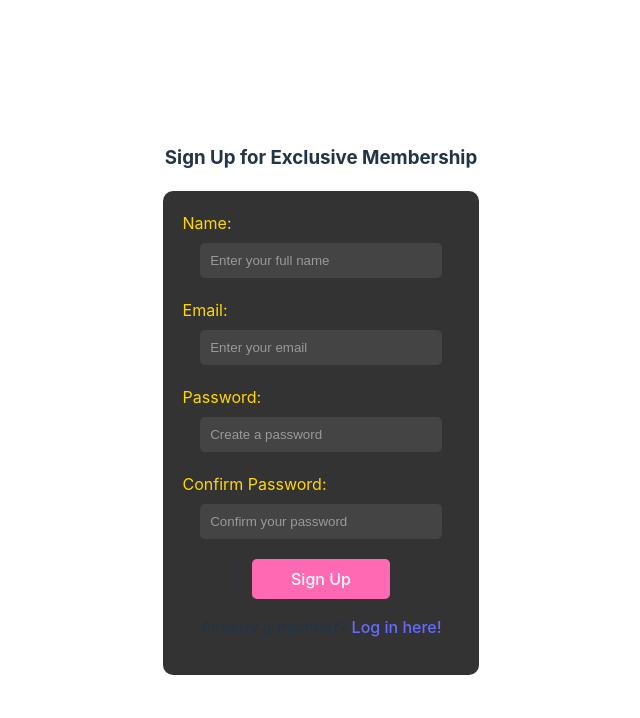
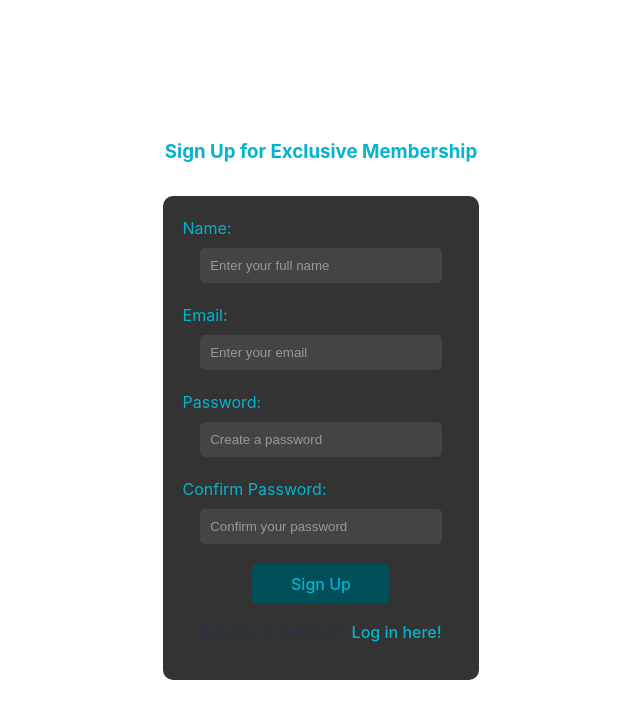
Before and after one commit to mateoavalose/EngineeringProject-III, a React (Vite) app: page /signup in a window 1280 px wide. Shown: the top 718 px of the page, without its empty margins (319-959 px from the left). Built offline with nearby package versions, Linux system fonts and the light colour scheme.

Commit message:
Changed colors to match the mockups

```diff
--- a/src/App.css
+++ b/src/App.css
@@ -25,6 +25,10 @@
   border-radius: 10px;
   box-shadow: 0 4px 8px rgba(0, 0, 0, 0.3);
 }
+.login h3 {
+  color: #004E59;
+  background-color: #03B4CE;
+}
 .login input {
   width:80%;
   margin: 10px 0;
@@ -35,19 +39,20 @@
 .login button {
   width: 50%;
   padding: 10px;
-  background-color: #FF69B4;
-  color: white;
+  background-color: #004E59;
+  color: #03B4CE;
   border: none;
   border-radius: 5px;
   cursor: pointer;
 }
 .login button:hover {
-  background-color: #ff85c1;
+  background-color: #03B4CE;
+  color: #004E59;
 }
-a {
-  color: #FF69B4;
+.login a {
+  color: #03B4CE ;
 }
-a:hover {
+.login a:hover {
   text-decoration: underline;
 }
 .loggedIn {
@@ -56,7 +61,7 @@ a:hover {
   margin-bottom: 50px;
 }
 .loggedIn h2 {
-  color: #FF69B4;
+  color: #004E59;
   margin-bottom: 30px;
   align-self: center;
 }
@@ -77,20 +82,23 @@ a:hover {
 .loggedIn button {
   width: 100%;
   padding: 10px;
-  background-color: #FF69B4;
-  color: white;
+  background-color: #004E59;
+  color: #03B4CE;
   border: none;
   border-radius: 5px;
   cursor: pointer;
 }
-@media (max-width: 900px) {
-  .tier-grid {
-    grid-template-columns: repeat(1, 1fr);
-  }
+.loggedIn button:hover {
+  background-color: #03B4CE;
+  color: #004E59;
 }
 
 /*--------------------------------------------------------------------------------*/
 /* SignUp CSS */
+.signUp h3 {
+  color: #03B4CE;
+  margin-bottom: 30px;
+}
 .signup-form {
   background-color: #333;
   padding: 20px;
@@ -100,7 +108,7 @@ a:hover {
   display: block;
   text-align: left;
   margin-bottom: 8px;
-  color: #FFD700;
+  color: #03B4CE;
 }
 .signup-form input {
   width: 80%;
@@ -117,13 +125,20 @@ a:hover {
 .signup-form button {
   width: 50%;
   padding: 10px;
-  background-color: #FF69B4;
-  color: white;
+  background-color: #004E59;
+  color: #03B4CE;
   border: none;
   border-radius: 5px;
   cursor: pointer;
   font-size: 16px;
 }
 .signup-form button:hover {
-  background-color: #ff85c1;
+  background-color: #03B4CE;
+  color: #004E59
 }
+.signup-form a {
+  color: #03B4CE;
+}
+.signup-form a:hover {
+  text-decoration: underline;
+}
--- a/src/Components/LogIn-SignUp/LogIn.jsx
+++ b/src/Components/LogIn-SignUp/LogIn.jsx
@@ -17,8 +17,7 @@ export const LogIn = () => {
                     <h3>Home</h3>
                 </div>
             ) : (
-                <div>
-                    <div className="login">
+                <div className="login">
                     <h3>Login</h3>
                     <form>
                         <input type="text" placeholder="Username" />
@@ -26,7 +25,6 @@ export const LogIn = () => {
                         <button type="button" onClick={handleLogin}>Login</button>
                     </form>
                     <p>New member? <a href="/signup">Sign up here!</a></p>
-                    </div>
                 </div>
             )}
         </div>
```
